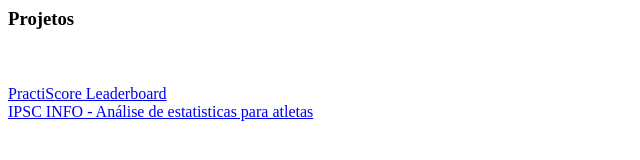
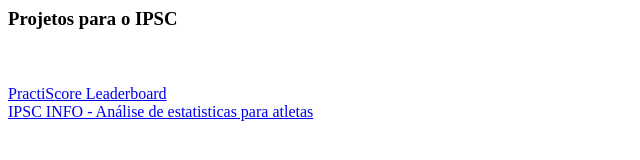
Before and after one commit to alanbesen/besen.io, a plain HTML site: page index.html in a window 1280 px wide. Shown: the whole page, without its empty margins (0-640 px from the left). Drawn offline with Linux system fonts and the light colour scheme.

Commit message:
Update index.html

```diff
--- a/index.html
+++ b/index.html
@@ -1,4 +1,4 @@
-<h3>Projetos</h3>
+<h3>Projetos para o IPSC </h3>
 <br>
 <br>
 <a href='https://leaderboard.besen.io'> PractiScore Leaderboard </a>
```
